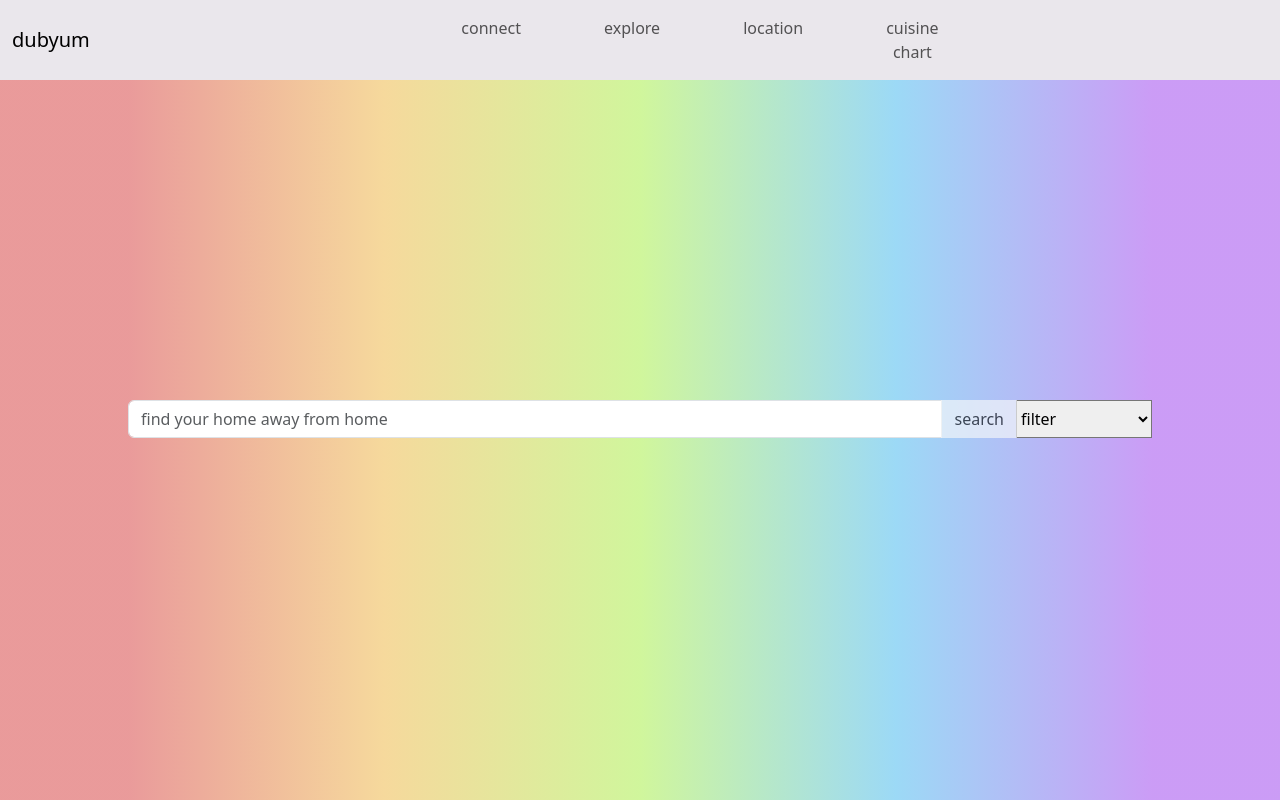
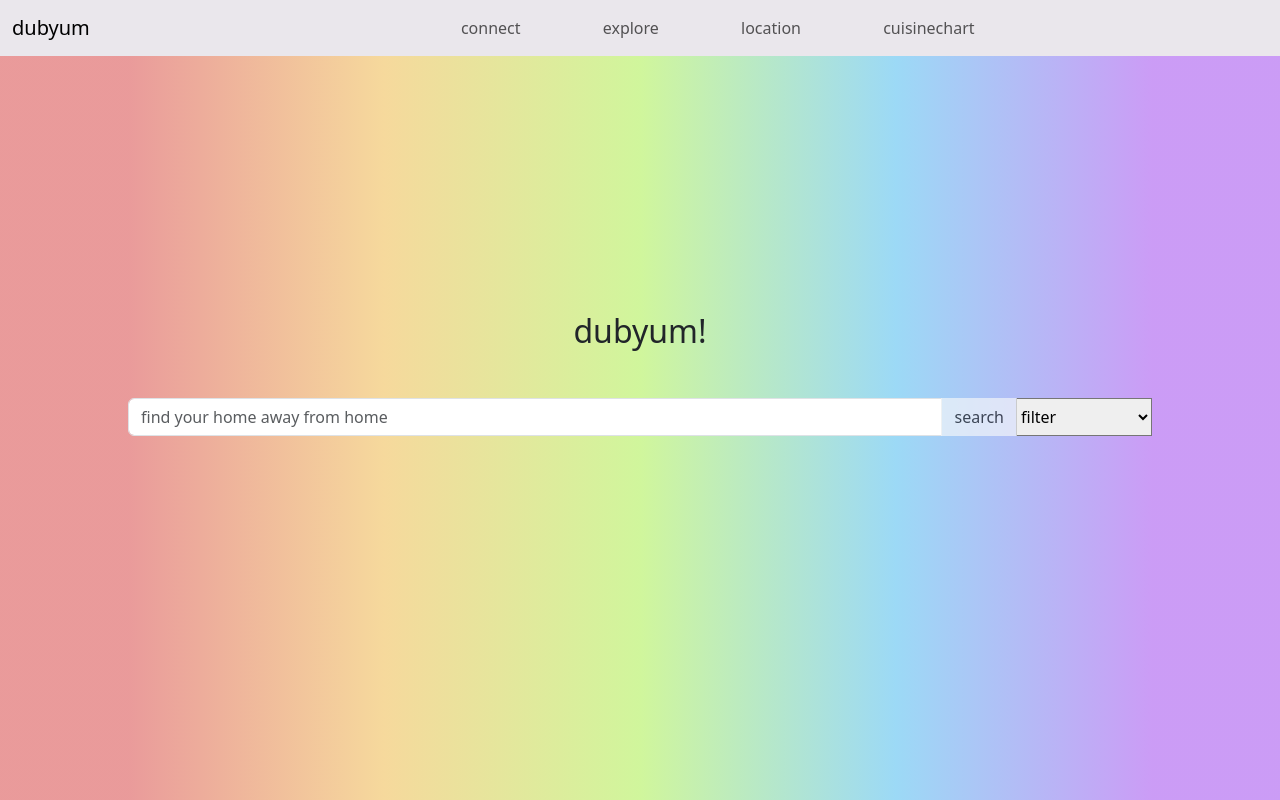
Before and after one commit to salmaaalyy/dubyum, a website: page public/index.html in a window 1280 px wide. Shown: the top 800 px of the page. Drawn offline with nearby package versions, Linux system fonts and the light colour scheme.

Commit message:
minor css edits

```diff
--- a/public/index.html
+++ b/public/index.html
@@ -30,7 +30,7 @@
               <a class="nav-link locations-button" href="#locations">location</a>
             </li>
             <li class="nav-item">
-              <a class="nav-link leaderboard-button" href="#leaderboard">cuisine chart</a>
+              <a class="nav-link leaderboard-button" href="#leaderboard">cuisinechart</a>
             </li>
           </ul>
         </div>
@@ -42,6 +42,7 @@
   <!--home page-->
   <section id="home">
     <div id="searchbar">
+      <h2 class="text-center mb-5">dubyum!</h2>
       <div class="input-group">
         <!-- <label class="input-group-text" for="search"><i class="fa-regular fa-magnifying-glass">search</i></label> -->
         <input class="form-control mr-sm-2" id="search" type="search" placeholder="find your home away from home" aria-label="Search">
--- a/public/style.css
+++ b/public/style.css
@@ -28,7 +28,7 @@ body{
     /* opacity: 20%; */
 }
 #home #searchbar{
-    padding: 25% 10% 25% 10%;
+    padding: 20% 10% 20% 10%;
     /* text-align: center;
     z-index: 1; */
 }
```
